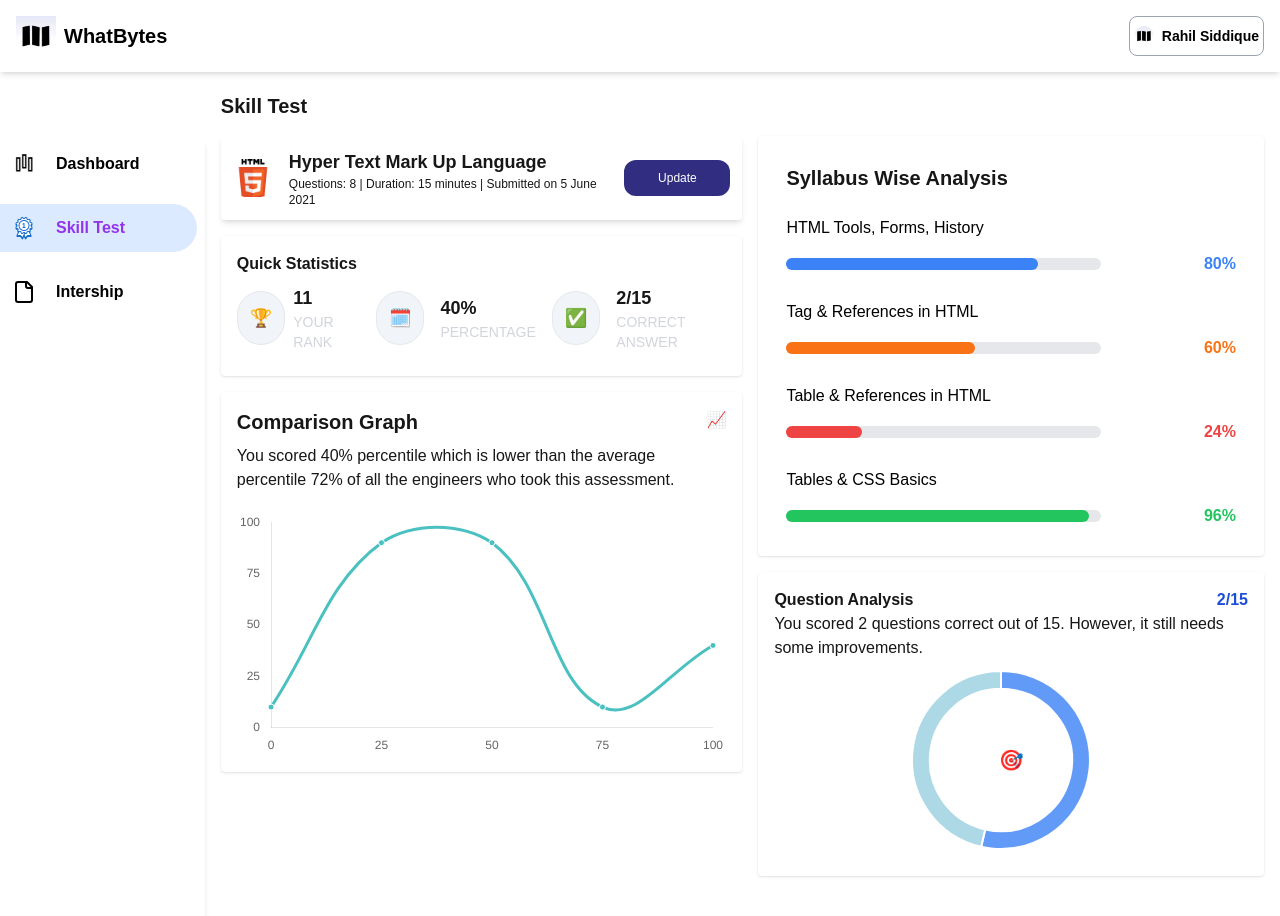
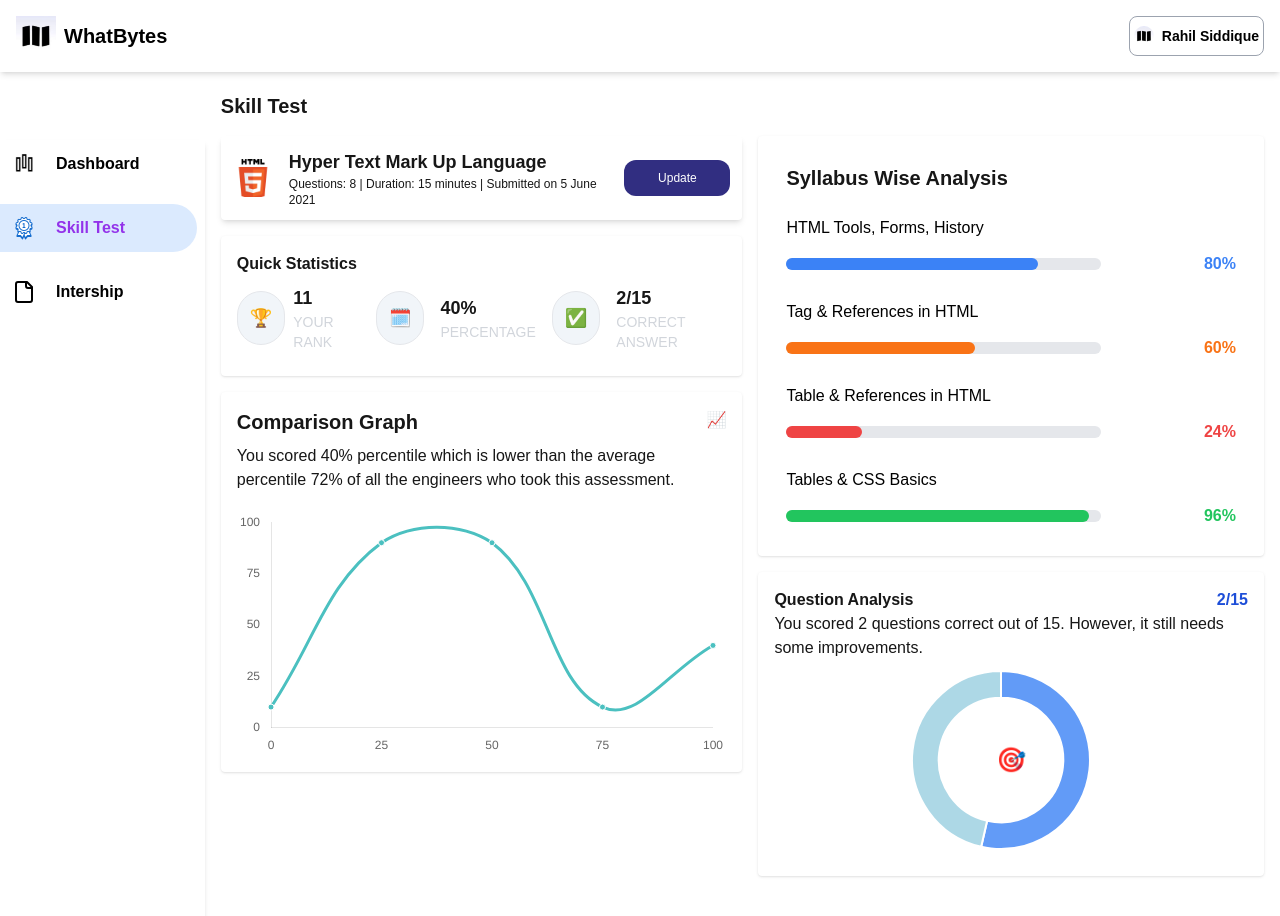
Before and after one commit to owolabijunior12/whatbytes, a Next.js app: page / in a window 1280 px wide. Shown: the top 916 px of the page. Built offline with nearby package versions, Linux system fonts and the light colour scheme.

Commit message:
Update questionAnalysis.tsx

```diff
--- a/components/questionAnalysis.tsx
+++ b/components/questionAnalysis.tsx
@@ -30,7 +30,7 @@
         position: 'right' as const,
       },
     },
-    cutout: '80%',
+    cutout: '70%',
   };
 
   return (
@@ -42,9 +42,9 @@
     <p>
       You scored {correctAnswers} questions correct out of 15. However, it still needs some improvements.
     </p>
-    <div className="relative w-full max-w-[200px]"> {/* Added w-full and max-w-[200px] */}
+    <div className="relative w-full max-w-[200px]">
       <Doughnut data={data} options={options} />
-      <div className="absolute top-[50%] left-[50%] text-xl transform -translate-x-1/2 -translate-y-1/2"> 🎯 </div>
+      <div className="absolute top-[50%] left-[50%] text-2xl transform -translate-x-1/2 -translate-y-1/2"> 🎯 </div>
     </div>
   </div>
   );
```
